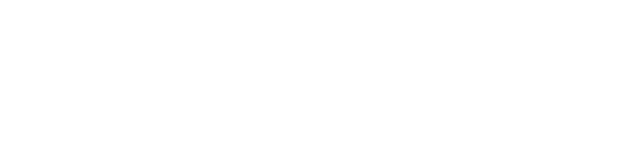
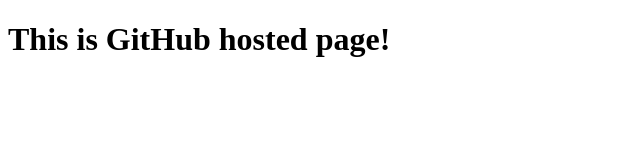
Before and after one commit to dedica/printing-output-demo, a plain HTML site: page index.html in a window 1280 px wide. Shown: the whole page, without its empty margins (0-640 px from the left). Drawn offline with Linux system fonts and the light colour scheme.

Commit message:
HTML content added.

```diff
--- a/index.html
+++ b/index.html
@@ -7,6 +7,7 @@
     <title>Introduction to Printing Output exercise</title>
 </head>
 <body>
+    <h1>This is GitHub hosted page!</p>
     <script src="./js/index.js"></script>
 </body>
 </html>
```
